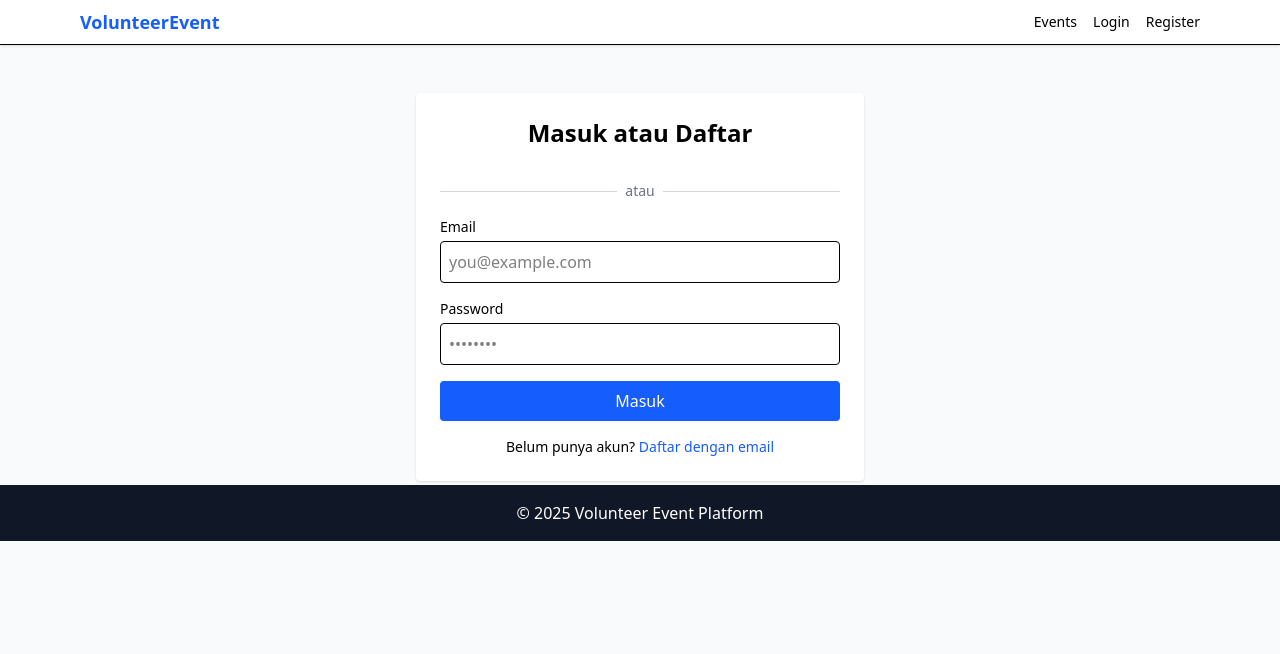
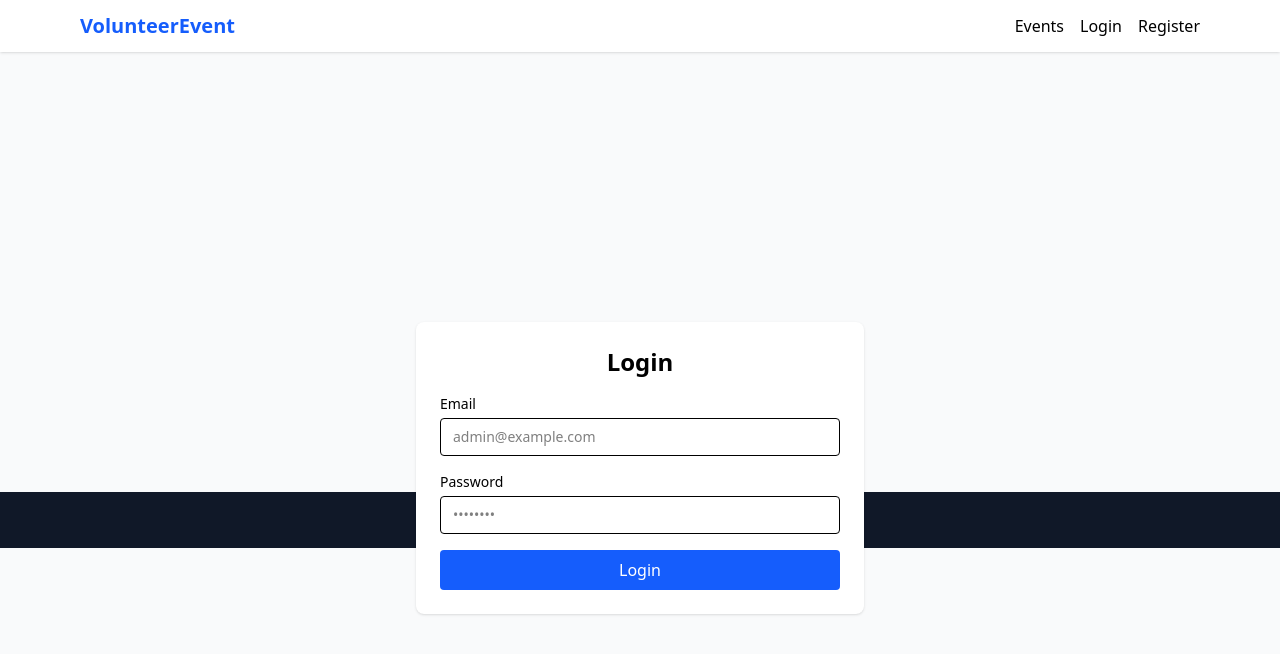
Before and after one commit to liaa-aa/Project-API, a React (Vite) app in the folder frontend/: page /login in a window 1280 px wide. Shown: the top 654 px of the page. Built offline with nearby package versions, Linux system fonts and the light colour scheme.

Commit message:
perbaikan navbar

```diff
--- a/frontend/src/components/Navbar.jsx
+++ b/frontend/src/components/Navbar.jsx
@@ -1,60 +1,63 @@
 // src/components/Navbar.jsx
 
-import { Link, useNavigate } from "react-router-dom";
+import { Link, useNavigate, useLocation } from "react-router-dom";
 import { useEffect, useState } from "react";
 
 const Navbar = () => {
   const navigate = useNavigate();
+  const location = useLocation();
+
+  // simpan user di state supaya UI bisa berubah ketika logout/login
   const [user, setUser] = useState(null);
 
-  // Baca user dari localStorage saat mount
+  // Baca ulang user dari localStorage setiap kali URL berubah
   useEffect(() => {
     const raw = localStorage.getItem("user");
+
     if (!raw) {
       setUser(null);
       return;
     }
+
     try {
       const parsed = JSON.parse(raw);
       setUser(parsed);
-    } catch {
+    } catch (e) {
+      console.error("Gagal parse user dari localStorage", e);
       setUser(null);
     }
-  }, []);
+  }, [location]); // <-- jalan lagi tiap route berubah (termasuk setelah navigate)
 
   const handleLogout = () => {
+    // bersihkan localStorage
     localStorage.removeItem("token");
     localStorage.removeItem("user");
+
+    // reset state user supaya navbar LANGSUNG berubah
     setUser(null);
+
+    // pindah ke halaman login
     navigate("/login");
   };
 
   return (
-    <nav className="bg-white border-b shadow-sm">
-      <div className="max-w-6xl mx-auto px-4 py-2 flex items-center justify-between">
-        {/* Brand */}
-        <div className="flex items-center gap-2">
-          <Link to="/" className="font-bold text-lg text-blue-600">
-            VolunteerEvent
-          </Link>
-        </div>
+    <nav className="bg-white shadow">
+      <div className="max-w-6xl mx-auto px-4 py-3 flex items-center justify-between">
+        <Link to="/" className="text-xl font-bold text-blue-600">
+          VolunteerEvent
+        </Link>
 
-        {/* Menu kanan */}
-        <div className="flex items-center gap-4 text-sm">
-          {/* Link umum */}
+        <div className="flex items-center gap-4">
           <Link to="/events" className="hover:text-blue-600">
             Events
           </Link>
 
           {user ? (
             <>
-              {/* Kalau admin, tampilkan menu admin */}
+              {/* Menu khusus admin */}
               {user.role === "admin" && (
                 <>
-                  <Link
-                    to="/admin/volunteers"
-                    className="hover:text-blue-600"
-                  >
+                  <Link to="/admin/volunteers" className="hover:text-blue-600">
                     Admin Volunteers
                   </Link>
                   <Link to="/admin/events" className="hover:text-blue-600">
@@ -63,21 +66,18 @@ const Navbar = () => {
                 </>
               )}
 
-              {/* Profil */}
               <Link to="/profile" className="hover:text-blue-600">
-                Profile
+                Profil
               </Link>
 
-              {/* Logout */}
               <button
                 onClick={handleLogout}
-                className="px-3 py-1 rounded bg-red-500 text-white text-xs"
+                className="px-3 py-1 rounded bg-red-500 text-white hover:bg-red-600"
               >
                 Logout
               </button>
             </>
           ) : (
-            // Kalau belum login
             <>
               <Link to="/login" className="hover:text-blue-600">
                 Login
--- a/frontend/src/components/ProtectedRoute.jsx
+++ b/frontend/src/components/ProtectedRoute.jsx
@@ -7,27 +7,23 @@ const ProtectedRoute = ({ children, requiredRole }) => {
   const userRaw = localStorage.getItem("user");
 
   if (!token || !userRaw) {
-    // Belum login
     return <Navigate to="/login" replace />;
   }
 
   let user;
   try {
     user = JSON.parse(userRaw);
-  } catch {
-    // Data user korup, anggap belum login
+  } catch (e) {
+    localStorage.removeItem("token");
     localStorage.removeItem("user");
-    localStorage.removeItem("token");
     return <Navigate to="/login" replace />;
   }
 
-  // Kalau butuh role tertentu (misalnya admin)
   if (requiredRole && user.role !== requiredRole) {
-    // Bisa diarahkan ke home / 403, di sini aku arahkan ke home
+    // sudah login tapi rolenya tidak sesuai
     return <Navigate to="/" replace />;
   }
 
-  // Lolos semua cek → render child
   return children;
 };
 
--- a/frontend/src/pages/Login.jsx
+++ b/frontend/src/pages/Login.jsx
@@ -1,59 +1,16 @@
-// frontend/src/pages/Login.jsx
+// src/pages/Login.jsx
 
-import { Link, useNavigate } from "react-router-dom";
-import { login, googleLogin } from "../api/authApi";
-import { useState, useEffect, useRef } from "react";
+import { useState } from "react";
+import { useNavigate } from "react-router-dom";
+import { login } from "../api/authApi"; // SESUAIKAN path-nya kalau beda
 
-export default function Login() {
+const Login = () => {
   const navigate = useNavigate();
 
   const [email, setEmail] = useState("");
   const [password, setPassword] = useState("");
-
+  const [error, setError] = useState("");
   const [loading, setLoading] = useState(false);
-  const [error, setError] = useState("");
-
-  const googleButtonRef = useRef(null);
-
-  useEffect(() => {
-  const clientId = import.meta.env.VITE_GOOGLE_CLIENT_ID;
-
-  if (!clientId) {
-    console.warn("VITE_GOOGLE_CLIENT_ID belum di-set di .env");
-    return;
-  }
-
-  // pastikan script GIS sudah loaded
-  if (!window.google || !window.google.accounts || !googleButtonRef.current) {
-    return;
-  }
-
-  window.google.accounts.id.initialize({
-    client_id: clientId,
-    callback: async (response) => {
-      // response.credential = idToken dari Google
-      try {
-        const data = await googleLogin(response.credential);
-
-        localStorage.setItem("token", data.token);
-        localStorage.setItem("user", JSON.stringify(data.user));
-
-        navigate("/");
-      } catch (err) {
-        setError(err.message || "Terjadi kesalahan saat login Google");
-      }
-    },
-  });
-
-  window.google.accounts.id.renderButton(googleButtonRef.current, {
-    type: "standard",
-    theme: "outline",
-    size: "large",
-    text: "continue_with",
-    shape: "pill",
-    width: 300,
-  });
-}, [navigate]);
 
   const handleSubmit = async (e) => {
     e.preventDefault();
@@ -61,89 +18,78 @@ export default function Login() {
     setLoading(true);
 
     try {
+      // panggil API login (harus return { token, user })
       const data = await login(email, password);
 
-      // simpan token & user ke localStorage
+      // simpan ke localStorage
       localStorage.setItem("token", data.token);
       localStorage.setItem("user", JSON.stringify(data.user));
 
-      navigate("/"); // bisa diarahkan ke /profile kalau mau
+      // arahkan sesuai role
+      if (data.user.role === "admin") {
+        navigate("/admin/volunteers");
+      } else {
+        navigate("/");
+      }
     } catch (err) {
-      setError(err.message || "Terjadi kesalahan");
+      console.error(err);
+      const msg =
+        err?.response?.data?.message ||
+        err?.message ||
+        "Login gagal, periksa email/password";
+      setError(msg);
     } finally {
       setLoading(false);
     }
   };
 
+  return (
+    <div className="min-h-screen flex items-center justify-center bg-gray-50">
+      <div className="w-full max-w-md bg-white rounded-lg shadow p-6">
+        <h1 className="text-2xl font-bold mb-4 text-center">Login</h1>
 
-  return (
-    <div className="max-w-md mx-auto bg-white shadow p-6 rounded mt-8">
-      <h2 className="text-2xl font-bold mb-4 text-center">
-        Masuk atau Daftar
-      </h2>
-
-      {/* Button Google */}
-      <div className="w-full flex justify-center mb-4">
-  <div ref={googleButtonRef}></div>
-</div>
-
-
-      <div className="flex items-center my-4">
-        <div className="flex-1 h-px bg-gray-300" />
-        <span className="mx-2 text-gray-500 text-sm">atau</span>
-        <div className="flex-1 h-px bg-gray-300" />
-      </div>
-
-      {/* Error message */}
         {error && (
-        <div className="mb-4 text-sm text-red-600 bg-red-50 border border-red-200 p-2 rounded">
+          <div className="mb-4 text-sm text-red-600 bg-red-50 p-2 rounded">
             {error}
           </div>
         )}
 
-      {/* Form login email + password */}
-      <form className="flex flex-col gap-4" onSubmit={handleSubmit}>
+        <form onSubmit={handleSubmit} className="space-y-4">
           <div>
             <label className="block text-sm mb-1">Email</label>
             <input
-            className="border p-2 rounded w-full"
-            placeholder="you@example.com"
               type="email"
+              className="w-full border rounded px-3 py-2 text-sm"
               value={email}
               onChange={(e) => setEmail(e.target.value)}
               required
-            autoComplete="email"
+              placeholder="admin@example.com"
             />
           </div>
 
           <div>
             <label className="block text-sm mb-1">Password</label>
             <input
-            className="border p-2 rounded w-full"
-            placeholder="••••••••"
               type="password"
+              className="w-full border rounded px-3 py-2 text-sm"
               value={password}
               onChange={(e) => setPassword(e.target.value)}
               required
-            autoComplete="current-password"
+              placeholder="••••••••"
             />
           </div>
 
           <button
             type="submit"
-          className="bg-blue-600 text-white p-2 rounded hover:bg-blue-700 disabled:opacity-60"
             disabled={loading}
+            className="w-full bg-blue-600 text-white py-2 rounded hover:bg-blue-700 disabled:opacity-60"
           >
-          {loading ? "Masuk..." : "Masuk"}
+            {loading ? "Logging in..." : "Login"}
           </button>
         </form>
-
-      <p className="text-sm text-center mt-4">
-        Belum punya akun?{" "}
-        <Link to="/register" className="text-blue-600 hover:underline">
-          Daftar dengan email
-        </Link>
-      </p>
+      </div>
     </div>
   );
-}
+};
+
+export default Login;
```
Lines whose indentation alone changed are shown as unchanged.
